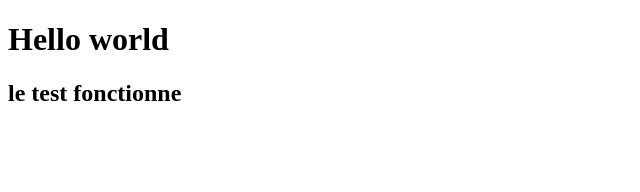
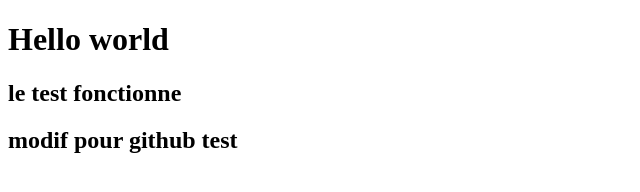
Before and after one commit to yvetterachid/brief, a plain HTML site: page index.html in a window 1280 px wide. Shown: the whole page, without its empty margins (0-640 px from the left). Drawn offline with Linux system fonts and the light colour scheme.

Commit message:
changement de index.html  pour test commit vscode

```diff
--- a/index.html
+++ b/index.html
@@ -9,5 +9,6 @@
 <body>
     <h1>Hello world</h1>
     <h2>le test fonctionne</h2>
+    <h2>modif pour github test</h2>
 </body>
 </html>
```
